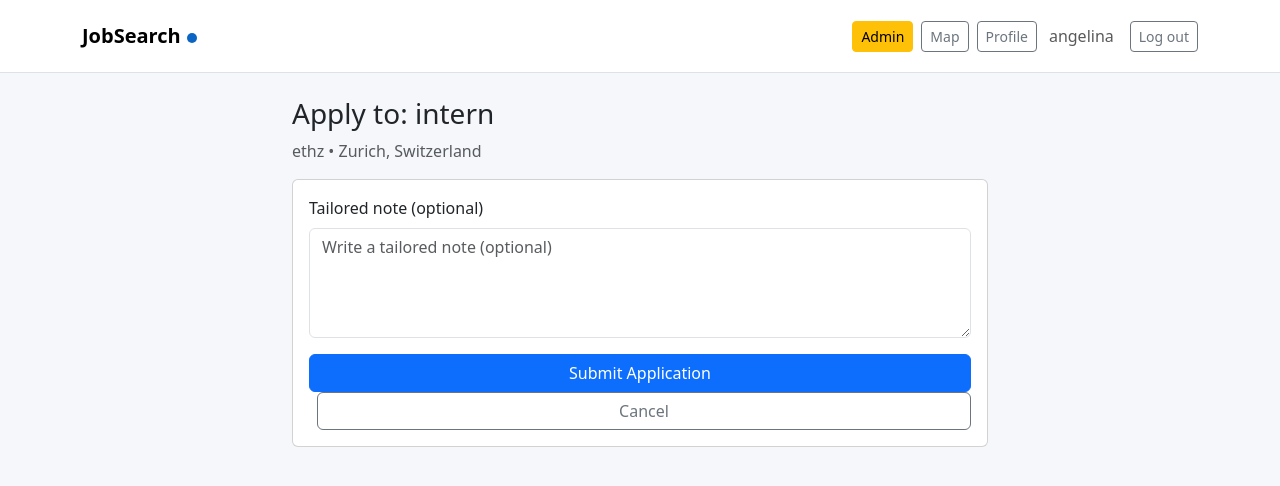
After one commit to zangelina/cs2340, a Django app: page /jobs/2/apply/ in a window 1280 px wide. The commit adds this page. Shown: the top 486 px of the page. Run offline with Django 5.2, Linux system fonts and the light colour scheme; a user stored in the database is signed in; data comes from the database, SQL or seed files in the repository; data that the repository does not hold is empty.

Commit message:
User Story 3: Job Seeker can apply with a tailored note.

```diff
--- a/jobsearch/jobsearch/jobs/forms.py
+++ b/jobsearch/jobsearch/jobs/forms.py
@@ -1,6 +1,6 @@
 from django import forms
 from django.contrib.auth.forms import UserCreationForm
-from .models import CustomUser, JobSeekerProfile, RecruiterProfile, JobPosting
+from .models import CustomUser, JobSeekerProfile, RecruiterProfile, JobPosting, Application
 
 
 class JobSeekerRegistrationForm(UserCreationForm):
@@ -45,9 +45,6 @@ class RecruiterRegistrationForm(UserCreationForm):
         return user
 
 
-from .models import CustomUser, JobSeekerProfile, RecruiterProfile, JobPosting
-
-
 class JobPostingForm(forms.ModelForm):
     class Meta:
         model = JobPosting
@@ -57,23 +54,44 @@ class JobPostingForm(forms.ModelForm):
             "salary_min", "salary_max", "visa_sponsorship",
         ]
         widgets = {
-            "title": forms.TextInput(attrs={"class": "form-control", "placeholder": "e.g. Software Engineer Intern"}),
-            "company": forms.TextInput(attrs={"class": "form-control", "placeholder": "e.g. Google"}),
-            "description": forms.Textarea(attrs={"class": "form-control", "rows": 5, "placeholder": "Describe the role, responsibilities, and requirements..."}),
-            "skills": forms.TextInput(attrs={"class": "form-control", "placeholder": "Python, Django, SQL"}),
-            "location": forms.TextInput(attrs={"class": "form-control", "placeholder": "e.g. Atlanta, GA"}),
-
+            "title": forms.TextInput(attrs={
+                "class": "form-control",
+                "placeholder": "e.g. Software Engineer Intern"
+            }),
+            "company": forms.TextInput(attrs={
+                "class": "form-control",
+                "placeholder": "e.g. Google"
+            }),
+            "description": forms.Textarea(attrs={
+                "class": "form-control",
+                "rows": 5,
+                "placeholder": "Describe the role, responsibilities, and requirements..."
+            }),
+            "skills": forms.TextInput(attrs={
+                "class": "form-control",
+                "placeholder": "Python, Django, SQL"
+            }),
+            "location": forms.TextInput(attrs={
+                "class": "form-control",
+                "placeholder": "e.g. Atlanta, GA"
+            }),
             "job_type": forms.Select(attrs={"class": "form-select"}),
             "experience_level": forms.Select(attrs={"class": "form-select"}),
-
-            "salary_min": forms.NumberInput(attrs={"class": "form-control", "placeholder": "e.g. 60000"}),
-            "salary_max": forms.NumberInput(attrs={"class": "form-control", "placeholder": "e.g. 90000"}),
-
-            "visa_sponsorship": forms.CheckboxInput(attrs={"class": "form-check-input"}),
-
+            "salary_min": forms.NumberInput(attrs={
+                "class": "form-control",
+                "placeholder": "e.g. 60000"
+            }),
+            "salary_max": forms.NumberInput(attrs={
+                "class": "form-control",
+                "placeholder": "e.g. 90000"
+            }),
+            "visa_sponsorship": forms.CheckboxInput(attrs={
+                "class": "form-check-input"
+            }),
             "latitude": forms.HiddenInput(),
             "longitude": forms.HiddenInput(),
         }
+
 
 class JobSeekerProfileForm(forms.ModelForm):
     class Meta:
@@ -83,10 +101,44 @@ class JobSeekerProfileForm(forms.ModelForm):
             "links", "location", "is_public",
         ]
         widgets = {
-            "headline": forms.TextInput(attrs={"class": "form-control", "placeholder": "e.g. Aspiring Software Engineer"}),
-            "skills": forms.TextInput(attrs={"class": "form-control", "placeholder": "Python, Django, SQL, etc."}),
-            "education": forms.Textarea(attrs={"class": "form-control", "rows": 3, "placeholder": "BS Computer Science, Georgia Tech, 2025"}),
-            "work_experience": forms.Textarea(attrs={"class": "form-control", "rows": 4, "placeholder": "Software Intern at Google, Summer 2024..."}),
-            "links": forms.Textarea(attrs={"class": "form-control", "rows": 2, "placeholder": "GitHub, LinkedIn, portfolio URLs"}),
-            "location": forms.TextInput(attrs={"class": "form-control", "placeholder": "Atlanta, GA"}),
+            "headline": forms.TextInput(attrs={
+                "class": "form-control",
+                "placeholder": "e.g. Aspiring Software Engineer"
+            }),
+            "skills": forms.TextInput(attrs={
+                "class": "form-control",
+                "placeholder": "Python, Django, SQL, etc."
+            }),
+            "education": forms.Textarea(attrs={
+                "class": "form-control",
+                "rows": 3,
+                "placeholder": "BS Computer Science, Georgia Tech, 2025"
+            }),
+            "work_experience": forms.Textarea(attrs={
+                "class": "form-control",
+                "rows": 4,
+                "placeholder": "Software Intern at Google, Summer 2024..."
+            }),
+            "links": forms.Textarea(attrs={
+                "class": "form-control",
+                "rows": 2,
+                "placeholder": "GitHub, LinkedIn, portfolio URLs"
+            }),
+            "location": forms.TextInput(attrs={
+                "class": "form-control",
+                "placeholder": "Atlanta, GA"
+            }),
         }
+
+
+class ApplicationForm(forms.ModelForm):
+    class Meta:
+        model = Application
+        fields = ["note"]
+        widgets = {
+            "note": forms.Textarea(attrs={
+                "class": "form-control",
+                "rows": 4,
+                "placeholder": "Write a tailored note (optional)",
+            })
+        }
--- a/jobsearch/jobsearch/jobs/models.py
+++ b/jobsearch/jobsearch/jobs/models.py
@@ -1,6 +1,7 @@
 from django.db import models
 
 from django.contrib.auth.models import AbstractUser
+from django.conf import settings
 
 ## for custom users
 class CustomUser(AbstractUser):
@@ -116,3 +117,18 @@ class JobPosting(models.Model):
 
     def __str__(self):
         return f"{self.title} at {self.company}"
+
+class Application(models.Model):
+    job = models.ForeignKey('JobPosting', on_delete=models.CASCADE, related_name="applications")
+    applicant = models.ForeignKey(settings.AUTH_USER_MODEL, on_delete=models.CASCADE, related_name="applications")
+    note = models.TextField(blank=True)
+    created_at = models.DateTimeField(auto_now_add=True)
+
+class Meta:
+    constraints = [
+        models.UniqueConstraint(fields=["job", "applicant"], name="unique_application_per_job")
+    ]
+
+
+    def __str__(self):
+        return f"{self.applicant.username} -> {self.job.title}"
--- /dev/null
+++ b/jobsearch/jobsearch/jobs/templates/jobs/apply.html
@@ -0,0 +1,19 @@
+{% extends "jobs/base.html" %}
+
+{% block content %}
+<div class="container mt-4" style="max-width: 720px;">
+<h3 class="mb-2">Apply to: {{ job.title }}</h3>
+<p class="text-muted">{{ job.company }}{% if job.location %} • {{ job.location }}{% endif %}</p>
+
+<form method="post" class="card p-3">
+    {% csrf_token %}
+    <div class="mb-3">
+    <label class="form-label">Tailored note (optional)</label>
+    {{ form.note }}
+    </div>
+
+    <button type="submit" class="btn btn-primary">Submit Application</button>
+    <a href="{% url 'job_detail' job.pk %}" class="btn btn-outline-secondary ms-2">Cancel</a>
+</form>
+</div>
+{% endblock %}
--- a/jobsearch/jobsearch/jobs/templates/jobs/home.html
+++ b/jobsearch/jobsearch/jobs/templates/jobs/home.html
@@ -39,7 +39,7 @@
             <input
               name="location"
               class="form-control form-control-lg"
-              placeholder="Location or remote">
+              placeholder="Location">
           </div>
           <div class="col-md-3 d-grid">
             <button class="btn btn-primary btn-lg" type="submit">
--- a/jobsearch/jobsearch/jobs/urls.py
+++ b/jobsearch/jobsearch/jobs/urls.py
@@ -30,6 +30,7 @@ urlpatterns = [
     path("site-admin/users/<int:user_id>/", views.admin_user_update, name="admin_user_update"),
     path("site-admin/jobs/", views.admin_job_list, name="admin_job_list"),
     path("site-admin/jobs/<int:pk>/delete/", views.admin_job_delete, name="admin_job_delete"),
+    path("jobs/<int:pk>/apply/", views.apply_to_job, name="apply_to_job"),
 
     # Map
     # First one is for User Story 7
--- a/jobsearch/jobsearch/jobs/views.py
+++ b/jobsearch/jobsearch/jobs/views.py
@@ -11,8 +11,9 @@ from .forms import (
     RecruiterRegistrationForm,
     JobPostingForm,
     JobSeekerProfileForm,
+    ApplicationForm,
 )
-from .models import CustomUser, JobPosting, JobSeekerProfile
+from .models import CustomUser, JobPosting, JobSeekerProfile, Application
 
 
 # ── Admin guard ────────────────────────────────────────
@@ -71,14 +72,15 @@ def register_recruiter(request):
         form = RecruiterRegistrationForm()
     return render(request, "jobs/register.html", {"form": form, "role": "Recruiter"})
 
+
 def job_map(request):
     jobs = JobPosting.objects.filter(
         is_active=True,
         latitude__isnull=False,
         longitude__isnull=False
     )
+    return render(request, "jobs/job_map.html", {"jobs": jobs})
 
-    return render(request, "jobs/job_map.html", {"jobs": jobs})
 
 # ── Job Search ────────────────────────────────────────
 
@@ -127,6 +129,36 @@ def job_list(request):
 def job_detail(request, pk):
     job = get_object_or_404(JobPosting, pk=pk)
     return render(request, "jobs/job_detail.html", {"job": job})
+
+
+# ── Apply to job ───────────────────────────────────────
+
+@login_required
+def apply_to_job(request, pk):
+    # Only job seekers can apply
+    if not request.user.is_job_seeker():
+        return redirect("home")
+
+    job = get_object_or_404(JobPosting, pk=pk)
+
+    # Prevent duplicate applications
+    if Application.objects.filter(job=job, applicant=request.user).exists():
+        messages.info(request, "You already applied to this job.")
+        return redirect("job_detail", pk=pk)
+
+    if request.method == "POST":
+        form = ApplicationForm(request.POST)
+        if form.is_valid():
+            app = form.save(commit=False)
+            app.job = job
+            app.applicant = request.user
+            app.save()
+            messages.success(request, "Application submitted!")
+            return redirect("job_detail", pk=pk)
+    else:
+        form = ApplicationForm()
+
+    return render(request, "jobs/apply.html", {"job": job, "form": form})
 
 
 # ── Recruiter CRUD ────────────────────────────────────
@@ -262,6 +294,7 @@ def admin_job_delete(request, pk):
 
     return render(request, "jobs/admin_job_confirm_delete.html", {"job": job})
 
+
 # ── Recommend jobs ───────────────────────────────────────
 
 def normalize_skills(text):
@@ -269,12 +302,13 @@ def normalize_skills(text):
         return set()
     return {s.strip().lower() for s in text.split(",") if s.strip()}
 
+
 @login_required
 def recommended_jobs(request):
     if not request.user.is_job_seeker():
         return redirect("home")
 
-    profile, _ = JobSeekerProfile.objects.get_or_create(user = request.user)
+    profile, _ = JobSeekerProfile.objects.get_or_create(user=request.user)
     skills_list = [s.strip() for s in (profile.skills or "").split(",") if s.strip()]
 
     jobs = JobPosting.objects.filter(is_active=True)
```
Also changed, not shown: jobsearch/jobsearch/jobs/templates/jobs/job_detail.html (+6 -2 lines), jobsearch/jobsearch/jobs/migrations/0004_application.py (added).
